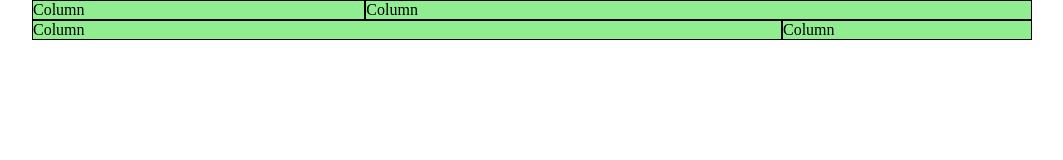
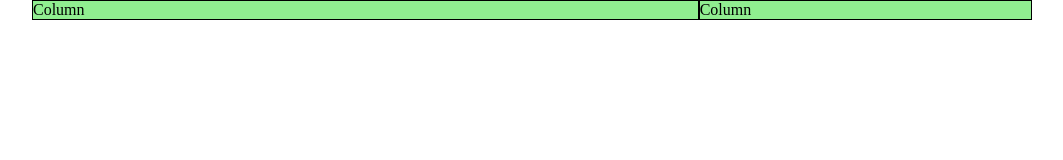
Before and after one commit to pqxglobal/bootstrap-like-grid, a website built with Parcel: page index.html in a window 1280 px wide. Shown: the whole page, without its empty margins (108-1171 px from the left). Built offline with nearby package versions, Linux system fonts and the light colour scheme.

Commit message:
🚧 23:19

```diff
--- a/index.html
+++ b/index.html
@@ -9,16 +9,10 @@
 <body>
   <div class="container">
     <div class="row">
-      <div class="col-4 box">
+      <div class="col-6 col-desktop-8 box">
         Column
       </div>
-      <div class="col-8 box">
-        Column
-      </div>
-      <div class="col-9 box">
-        Column
-      </div>
-      <div class="col box">
+      <div class="col-6 col-desktop-4 box">
         Column
       </div>
     </div>
--- a/index.scss
+++ b/index.scss
@@ -30,7 +30,26 @@
   }
 }
 
-// tablets
+@mixin grid-system($device) {
+    .row {
+    .col-#{$device} {
+      flex: 1;
+    }
+
+    @for $size from 1 through 12 {
+      .col-#{$device}-#{$size} {
+        width: calc($size / 12 * 100%);
+      }
+    }
+  }
+}
+
+// tablet
 @media (min-width: 768px) {
+  @include grid-system('tablet');
+}
 
+// desktop
+@media (min-width: 1200px) {
+  @include grid-system('desktop');
 }
```
Also changed, not shown: dist/index.html, 2 other files.
